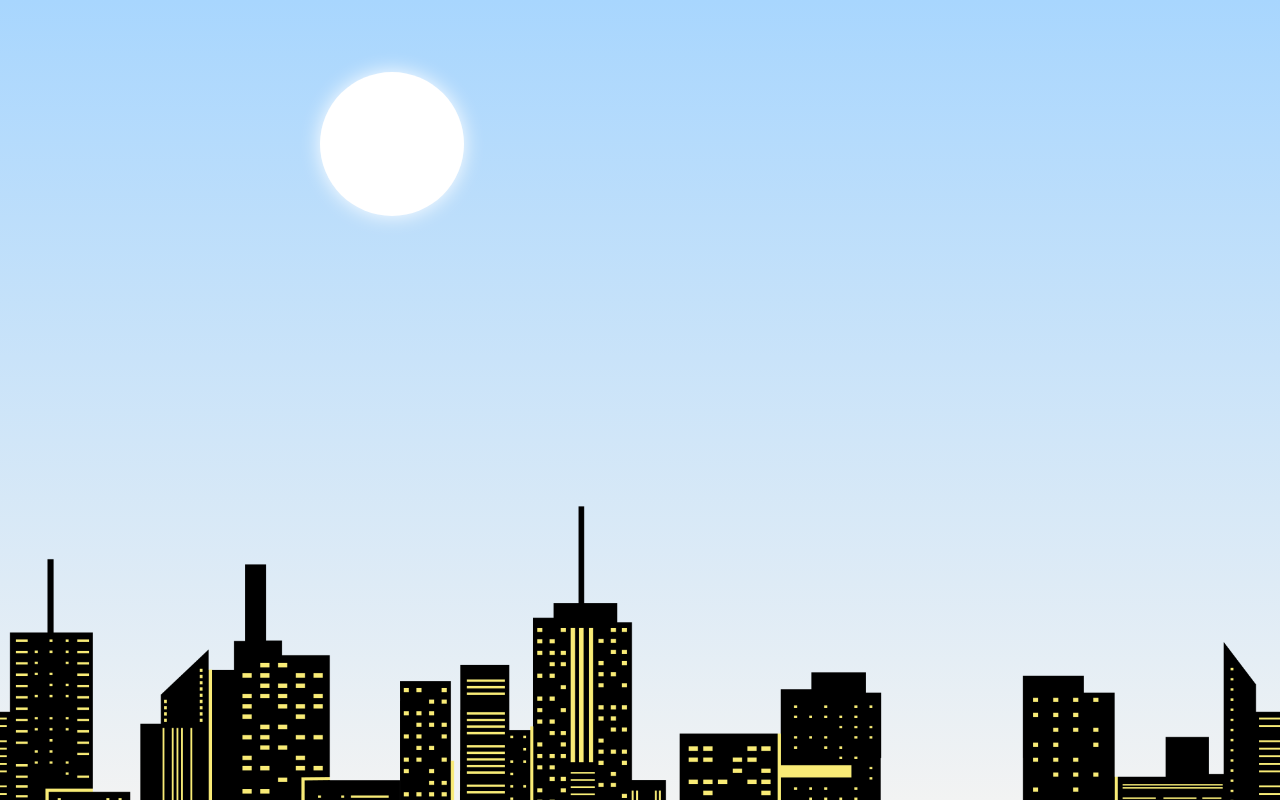
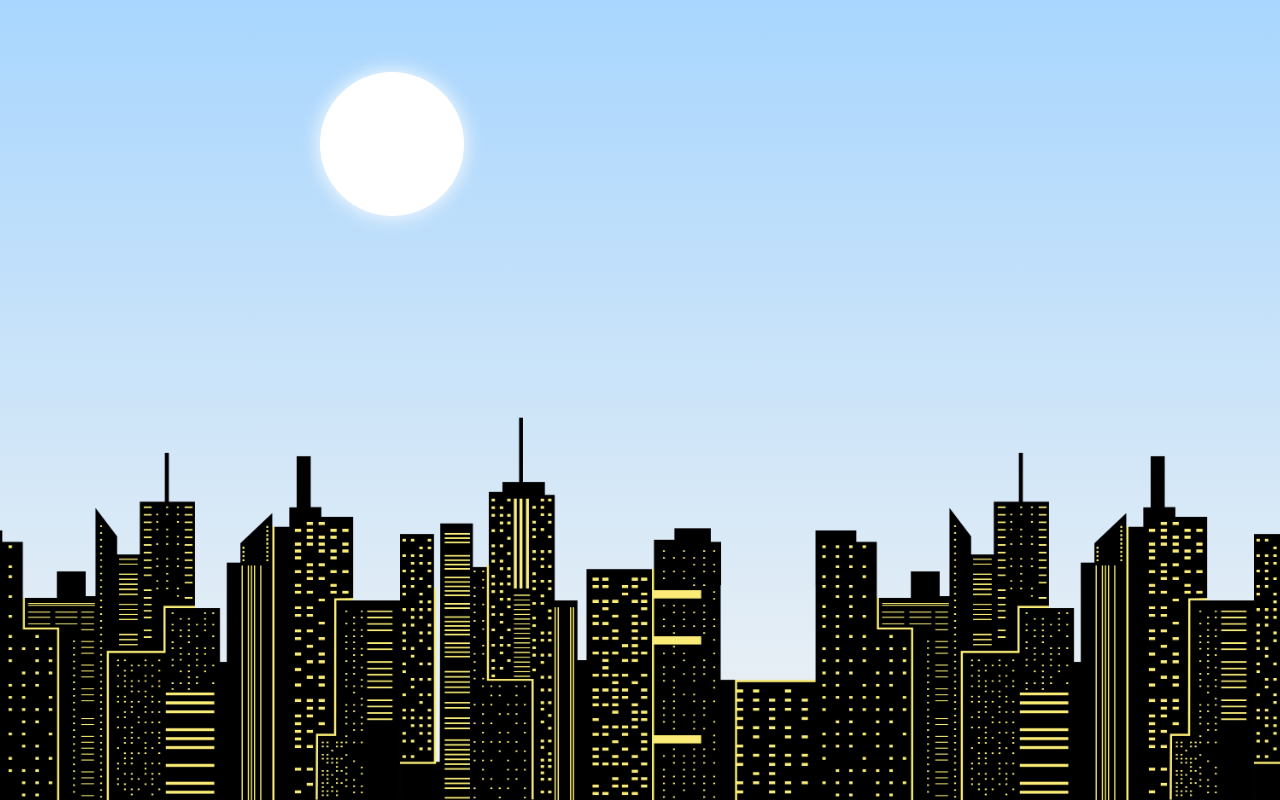
Before and after one commit to nakyeonko3/group_study_frontend_3, a plain HTML site: page nakeyonko3/animation_day_night_effects_css/index.html in a window 1280 px wide. Drawn offline with nearby package versions, Linux system fonts and the light colour scheme.

Commit message:
#17 네비바 아래 사진 띄어짐 문제 해결

```diff
--- a/nakeyonko3/animation_day_night_effects_css/style.css
+++ b/nakeyonko3/animation_day_night_effects_css/style.css
@@ -81,12 +81,17 @@ body.dark-mode {
 }
 
 .city {
+  display: flex;
+  /* background: url(https://i.imgur.com/qX9rmMi.png); */
   background: url(./Night_City_Silhouette_PNG_Clip_Art_Image.png);
   width: 100%;
-  min-height: 40vh;
+  height: 400px;
+  position: relative;
+  bottom: 0px;
 
-  background-size: cover;
+  background-size: contain;
   background-repeat: repeat-x;
+  background-position: bottom;
   animation: animate 400s linear infinite;
 }
 
--- a/nakeyonko3/changing_navbar_based_scroll_css_javascript/script.js
+++ b/nakeyonko3/changing_navbar_based_scroll_css_javascript/script.js
@@ -3,7 +3,7 @@ const navbar = document.querySelector("#navbar");
 
 const changeTextToIconWhenScroll = () => {
   const scrollTop = window.scrollY;
-  // console.log(window.screenY);
+
   if (lastScroppTop < scrollTop) {
     navbar.classList.add("scrolled");
   } else {
--- a/nakeyonko3/changing_navbar_based_scroll_css_javascript/style.css
+++ b/nakeyonko3/changing_navbar_based_scroll_css_javascript/style.css
@@ -128,7 +128,7 @@ span.iconMenu__icon:hover {
 
 - 문제: 애니메이션의 속도가 각각 다르게 적용되던데 이를 어떻게 해결 할 것인가?
 - 해결 html style에 --a 라는 변수에 각각 1, 2, 3, 4, 5를 적용해놨다. --a 라는 각 span에는
-   transition-delay: calc(0.05s * var(--i)); 를 넣어서 --a에 따라 애니메이션 속도가 0.05, 0.1, 0.15, ..딜레이 되게 한다.
+  ransition-delay: calc(0.05s * var(--i)); 를 넣어서 --a에 따라 애니메이션 속도가 0.05, 0.1, 0.15, ..딜레이 되게 한다.
 
 - 문제: css 선택자를 알아보기 힘들다.
 - 해결: bem을 적용해보도록함.
```
